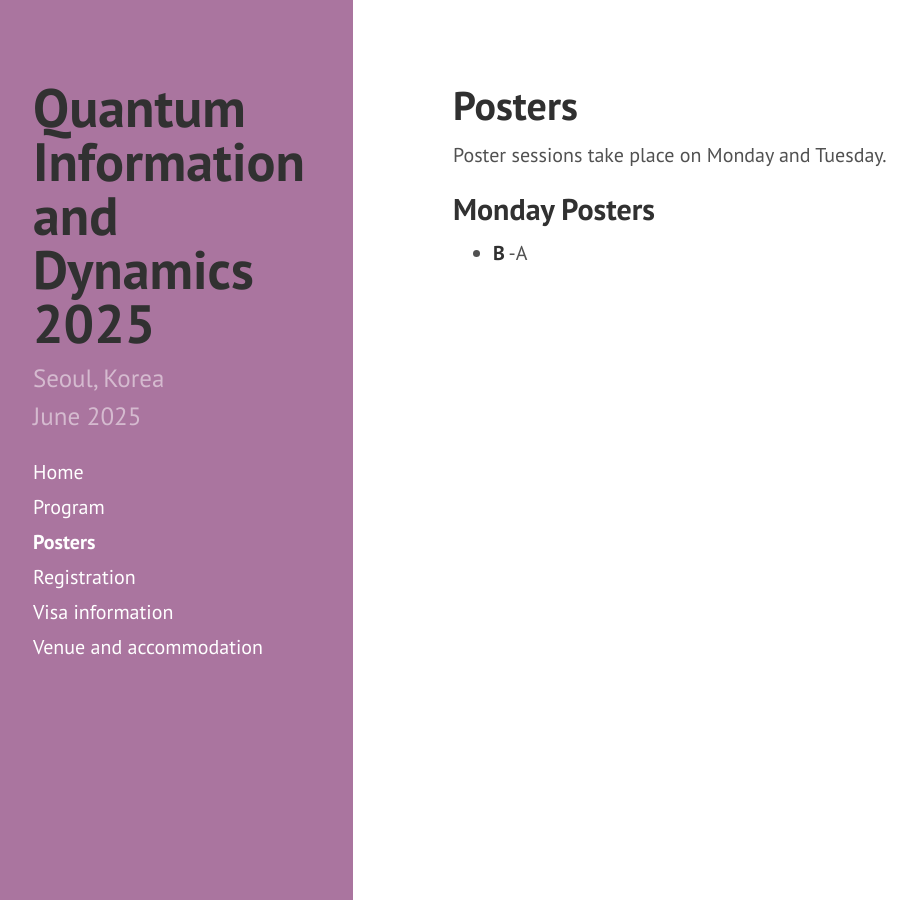
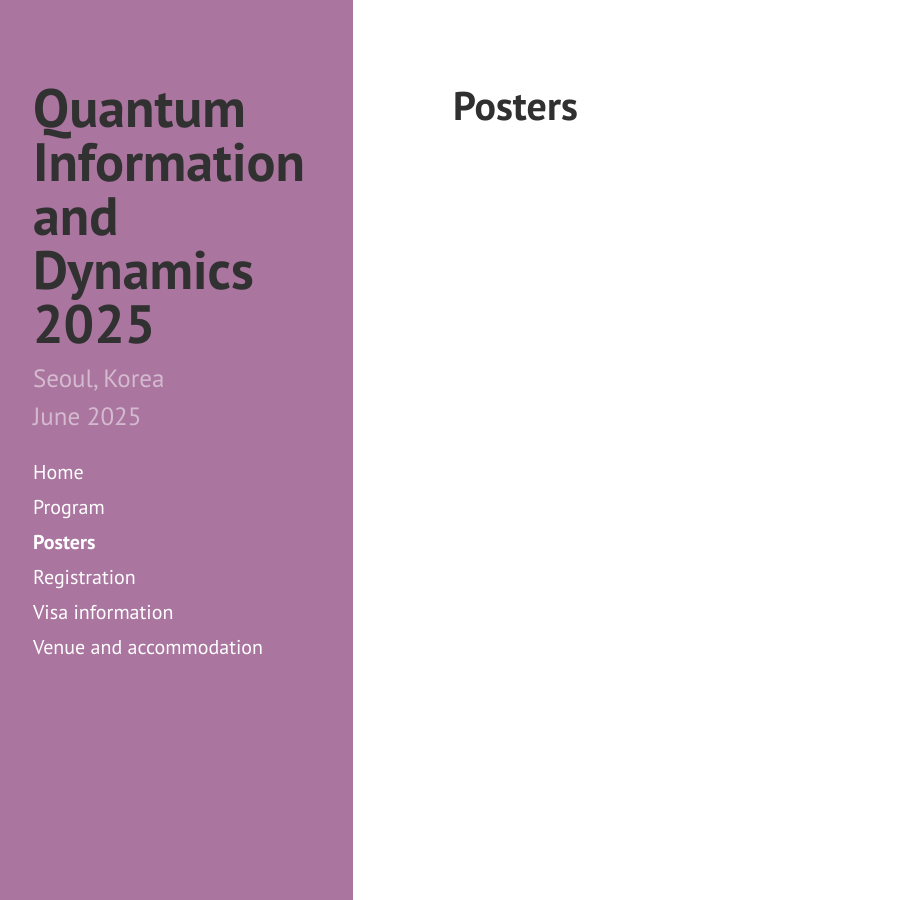
Before and after one commit to yeon-lee/yeon-lee.github.io, a Jekyll site: the page built from posters.md, in a window 1280 px wide. Shown: the whole page, without its empty margins (7-923 px from the left). Built offline with Jekyll 4.4.1, drawn with Linux system fonts in a browser that asks for light colours; nearby versions of some CDN libraries.

Commit message:
Update posters.md

```diff
--- a/posters.md
+++ b/posters.md
@@ -2,8 +2,5 @@
 layout: page
 title: Posters
 order: 3
+hidden: true
 ---
-
-Poster sessions take place on Monday and Tuesday.
-## Monday Posters
-* **B** -A
```
